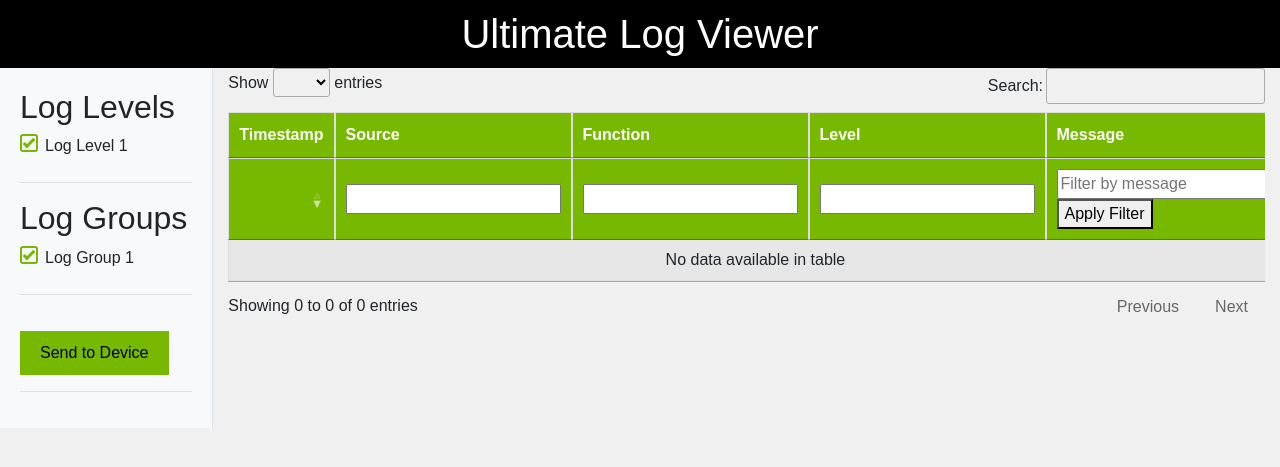
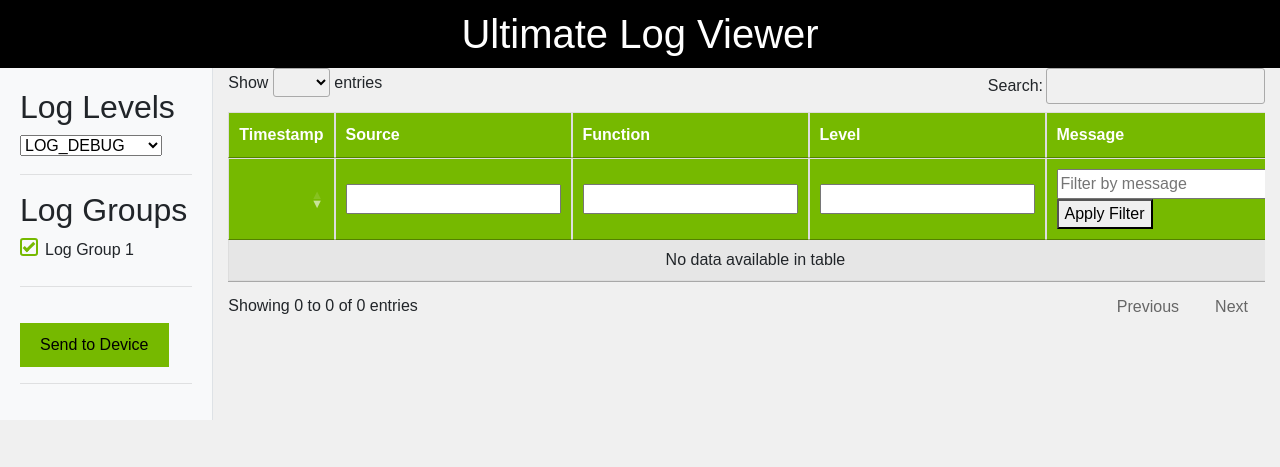
Before and after one commit to LevyMatan/UltimateFWlogger, a Flask app: page /logs in a window 1280 px wide. Shown: the top 467 px of the page. Run offline with Flask 3, Linux system fonts and the light colour scheme; data that the repository does not hold is empty; some libraries are stand-ins or nearby versions.

Commit message:
Update log level selection in log_viewer.html

```diff
--- a/log_viewer/templates/log_viewer.html
+++ b/log_viewer/templates/log_viewer.html
@@ -30,10 +30,12 @@
             <div class="col-2 bg-light border-right" id="sidebar">
 
                 <h2>Log Levels</h2>
-                <!-- Add a checkbox for each log level -->
-                <input type="checkbox" id="logLevel1" name="logLevel1" checked>
-                <label for="logLevel1">Log Level 1</label>
-                <!-- Repeat for each log level -->
+                <select id="logLevel" name="logLevel">
+                    <option value="LOG_DEBUG">LOG_DEBUG</option>
+                    <option value="LOG_INFO">LOG_INFO</option>
+                    <option value="LOG_WARNING">LOG_WARNING</option>
+                    <option value="LOG_ERROR">LOG_ERROR</option>
+                </select>
 
                 <hr>  <!-- Separator line -->
 
```
